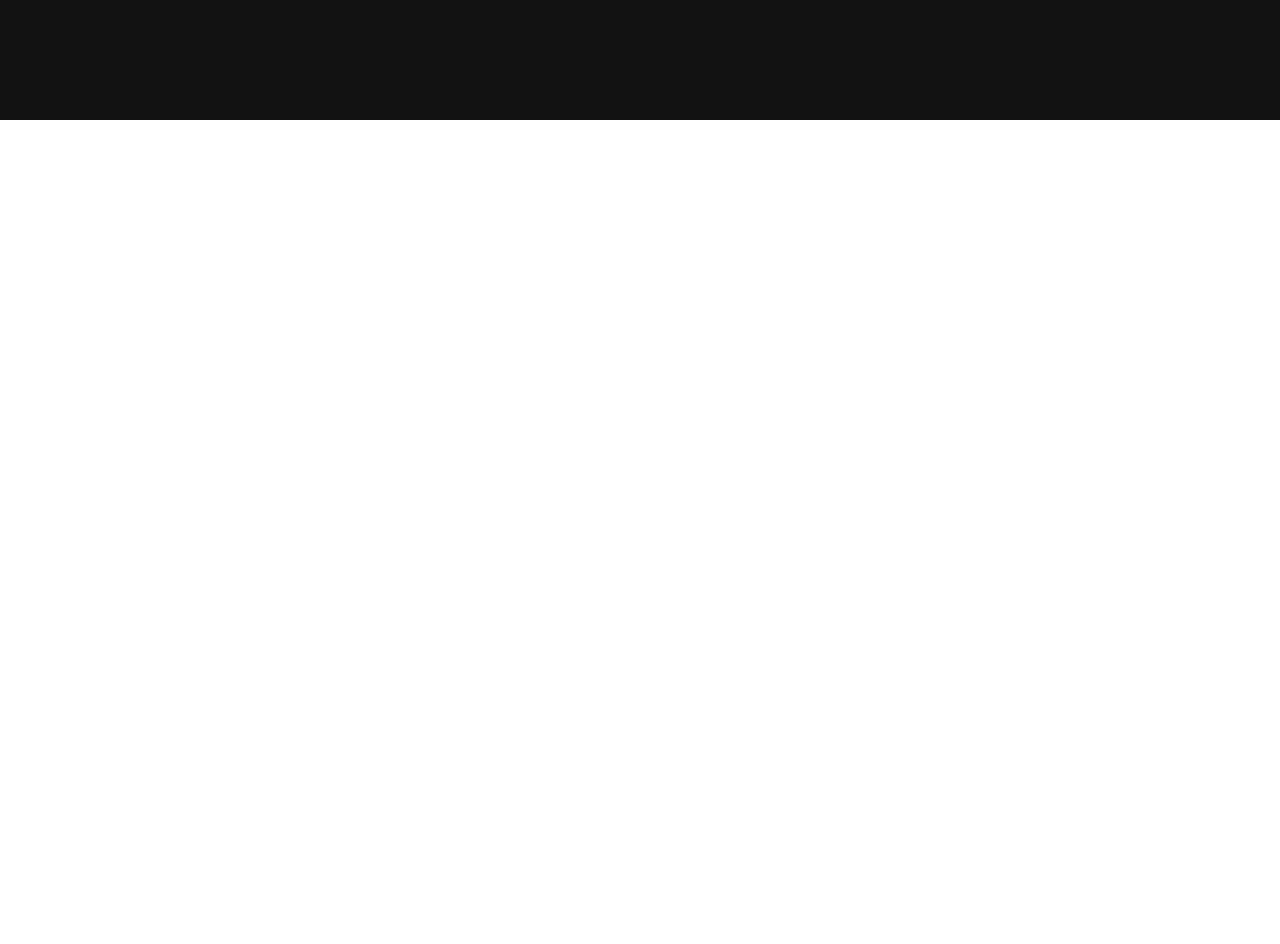
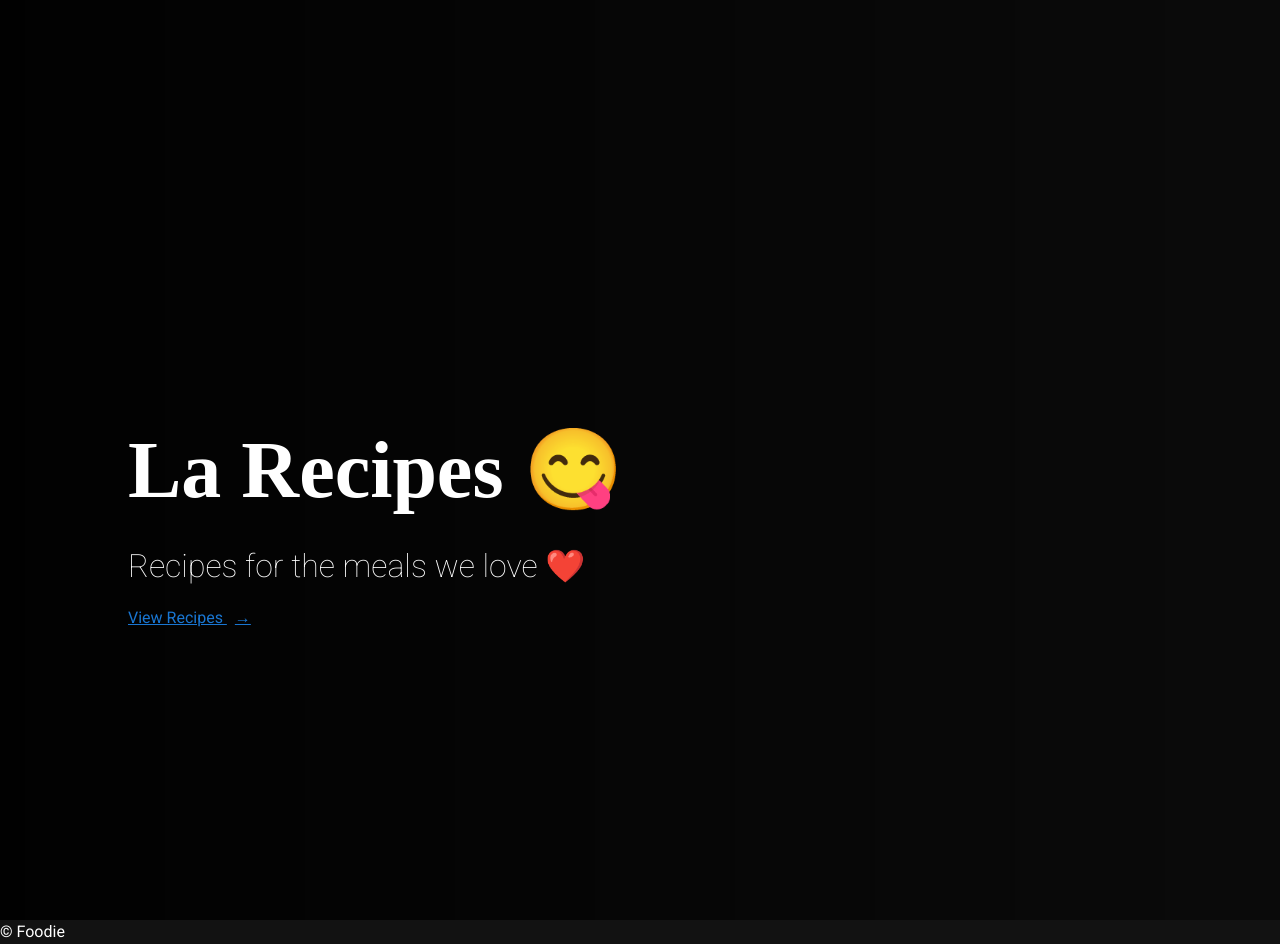
Before and after one commit to michio-k/webapp2, a Nuxt app in the folder frontend/src/nuxtproject/: page / in a window 1280 px wide. Shown: the part 680-1624 px from the top of the page. Before the commit the page ends 800 px from the top, so only its background shows below. Built offline with nearby package versions, Linux system fonts and the light colour scheme.

Commit message:
add axios

```diff
--- a/frontend/src/nuxtproject/components/common/Header.vue
+++ b/frontend/src/nuxtproject/components/common/Header.vue
@@ -1,7 +1,7 @@
 <template>
   <header class="header">
     <div>
-      <h1>test</h1>
+      <h1>header</h1>
     </div>
   </header>
 </template>
--- a/frontend/src/nuxtproject/layouts/default.vue
+++ b/frontend/src/nuxtproject/layouts/default.vue
@@ -1,16 +1,21 @@
 <template>
   <v-app dark>
     <Header />
-    <p>test</p>
+    <main class="content">
+      <nuxt />
+    </main>
+    <Footer />
   </v-app>
 </template>
 
 <script>
 import Header from '~/components/common/Header'
+import Footer from '~/components/common/Footer'
 
 export default {
   components: {
-    Header
+    Header,
+    Footer
   },
   data() {
     return {
--- a/frontend/src/nuxtproject/nuxt.config.js
+++ b/frontend/src/nuxtproject/nuxt.config.js
@@ -50,7 +50,9 @@ export default {
    ** Axios module configuration
    ** See https://axios.nuxtjs.org/options
    */
-  axios: {},
+  axios: {
+    baseURL: "http://localhost:8000"
+  },
   /*
    ** vuetify module configuration
    ** https://github.com/nuxt-community/vuetify-module
@@ -79,6 +81,16 @@ export default {
     /*
      ** You can extend webpack config here
      */
-    extend(config, ctx) {}
+    extend(config, ctx) {
+      // Run ESLint on save
+      if (ctx.isDev && ctx.isClient) {
+        config.module.rules.push({
+          enforce: "pre",
+          test: /\.(js|vue)$/,
+          loader: "eslint-loader",
+          exclude: /(node_modules)/
+        })
+      }
+    }
   }
 }
--- a/frontend/src/nuxtproject/package.json
+++ b/frontend/src/nuxtproject/package.json
@@ -9,7 +9,8 @@
     "build": "nuxt build",
     "start": "nuxt start",
     "generate": "nuxt generate",
-    "lint": "eslint --ext .js,.vue --ignore-path .gitignore ."
+    "lint": "eslint --ext .js,.vue --ignore-path .gitignore .",
+    "lintfix": "eslint --fix --ext .js,.vue --ignore-path .gitignore ."
   },
   "dependencies": {
     "nuxt": "^2.0.0",
--- a/frontend/src/nuxtproject/pages/index.vue
+++ b/frontend/src/nuxtproject/pages/index.vue
@@ -1,75 +1,62 @@
 <template>
-  <v-layout column justify-center align-center>
-    <v-flex xs12 sm8 md6>
-      <div class="text-center">
-        <logo />
-        <vuetify-logo />
-      </div>
-      <v-card>
-        <v-card-title class="headline">
-          Welcome to the Vuetify + Nuxt.js template
-        </v-card-title>
-        <v-card-text>
-          <p>
-            Vuetify is a progressive Material Design component framework for
-            Vue.js. It was designed to empower developers to create amazing
-            applications.
-          </p>
-          <p>
-            For more information on Vuetify, check out the
-            <a href="https://vuetifyjs.com" target="_blank"> documentation </a>.
-          </p>
-          <p>
-            If you have questions, please join the official
-            <a href="https://chat.vuetifyjs.com/" target="_blank" title="chat">
-              discord </a
-            >.
-          </p>
-          <p>
-            Find a bug? Report it on the github
-            <a
-              href="https://github.com/vuetifyjs/vuetify/issues"
-              target="_blank"
-              title="contribute"
-            >
-              issue board </a
-            >.
-          </p>
-          <p>
-            Thank you for developing with Vuetify and I look forward to bringing
-            more exciting features in the future.
-          </p>
-          <div class="text-xs-right">
-            <em><small>&mdash; John Leider</small></em>
-          </div>
-          <hr class="my-3" />
-          <a href="https://nuxtjs.org/" target="_blank">
-            Nuxt Documentation
-          </a>
-          <br />
-          <a href="https://github.com/nuxt/nuxt.js" target="_blank">
-            Nuxt GitHub
-          </a>
-        </v-card-text>
-        <v-card-actions>
-          <v-spacer />
-          <v-btn color="primary" nuxt to="/inspire">
-            Continue
-          </v-btn>
-        </v-card-actions>
-      </v-card>
-    </v-flex>
-  </v-layout>
+  <header>
+    <div class="text-box">
+      <h1>La Recipes 😋</h1>
+      <p class="mt-3">Recipes for the meals we love ❤️ ️</p>
+      <nuxt-link class="btn btn-outline btn-large btn-info" to="/recipes">
+        View Recipes <span class="ml-2">&rarr;</span>
+      </nuxt-link>
+    </div>
+  </header>
 </template>
-
 <script>
-import Logo from '~/components/Logo.vue'
-import VuetifyLogo from '~/components/VuetifyLogo.vue'
+// import UserApi from '@/plugins/axios/modules/user'
 
 export default {
-  components: {
-    Logo,
-    VuetifyLogo
+  // method: {
+  //   getUsers() {
+  //     UserApi.getUsers()
+  //     .then((res) => {
+  //       console.log(res)
+  //     })
+  //     .catch((err) => {
+  //       console.log(err)
+  //     })
+  //   }
+  // },
+  head() {
+    return {
+      title: 'Home·page'
+    }
   }
 }
 </script>
+<style>
+header {
+  min-height: 100vh;
+  background-image: linear-gradient(
+    to right,
+    rgba(0, 0, 0, 0.9),
+    rgba(0, 0, 0, 0.4)
+  );
+  /* url("/images/banner.jpg"); */
+  background-position: center;
+  background-size: cover;
+  position: relative;
+}
+.text-box {
+  position: absolute;
+  top: 50%;
+  left: 10%;
+  transform: translateY(-50%);
+  color: #fff;
+}
+.text-box h1 {
+  font-family: cursive;
+  font-size: 5rem;
+}
+.text-box p {
+  font-size: 2rem;
+  font-weight: lighter;
+}
+</style>
--- /dev/null
+++ b/frontend/src/nuxtproject/pages/users/index.vue
@@ -0,0 +1,29 @@
+<template>
+  <div>
+    <p>test</p>
+  </div>
+</template>
+
+<script>
+export default {
+  // async asyncData({ $axios, error }) {
+  //   try {
+  //     // const response = await $axios.$get('http://backend:8000/core/users')
+  //     const response = await $axios.$get('/core/users/')
+  //     return { users: response }
+  //   } catch (err) {
+  //     error({
+  //       statusCode: err.response.status,
+  //       message: err.response.data.message
+  //     })
+  //   }
+  // }
+  async mounted() {
+    const url = '/core/users/'
+    const response = await this.$axios.get(url)
+    // console.log(response)
+    this.dat = response.data
+    console.log(this.dat)
+  }
+}
+</script>
--- /dev/null
+++ b/frontend/src/nuxtproject/plugins/axios/modules/user.js
@@ -0,0 +1,10 @@
+import {axios} from '../index.js';
+
+export default {
+    getUserId(id) {
+        return axios.$get(`users/${id}`)
+    },
+    getUsers() {
+        return axios.$get(`users`)
+    }
+}
```
Also changed, not shown: 2 other files (tests, documents, lock files or other folders).
